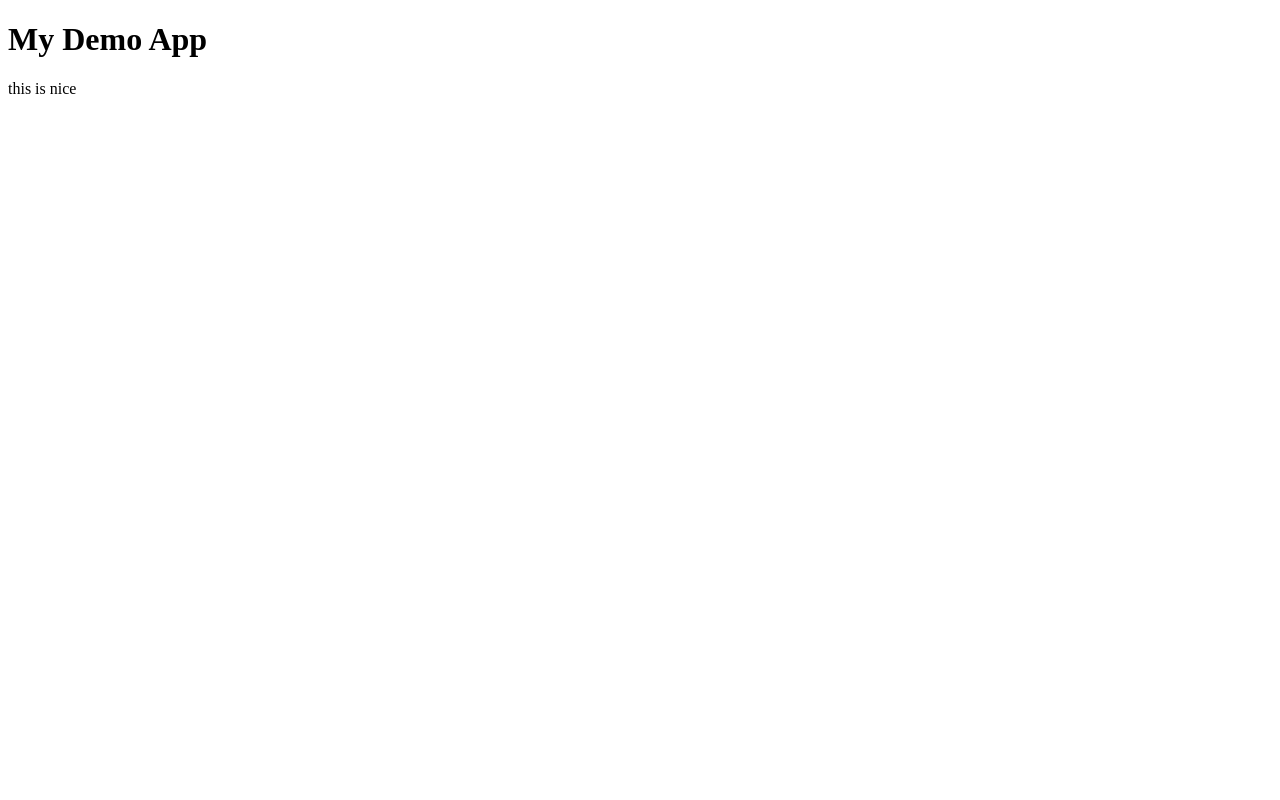
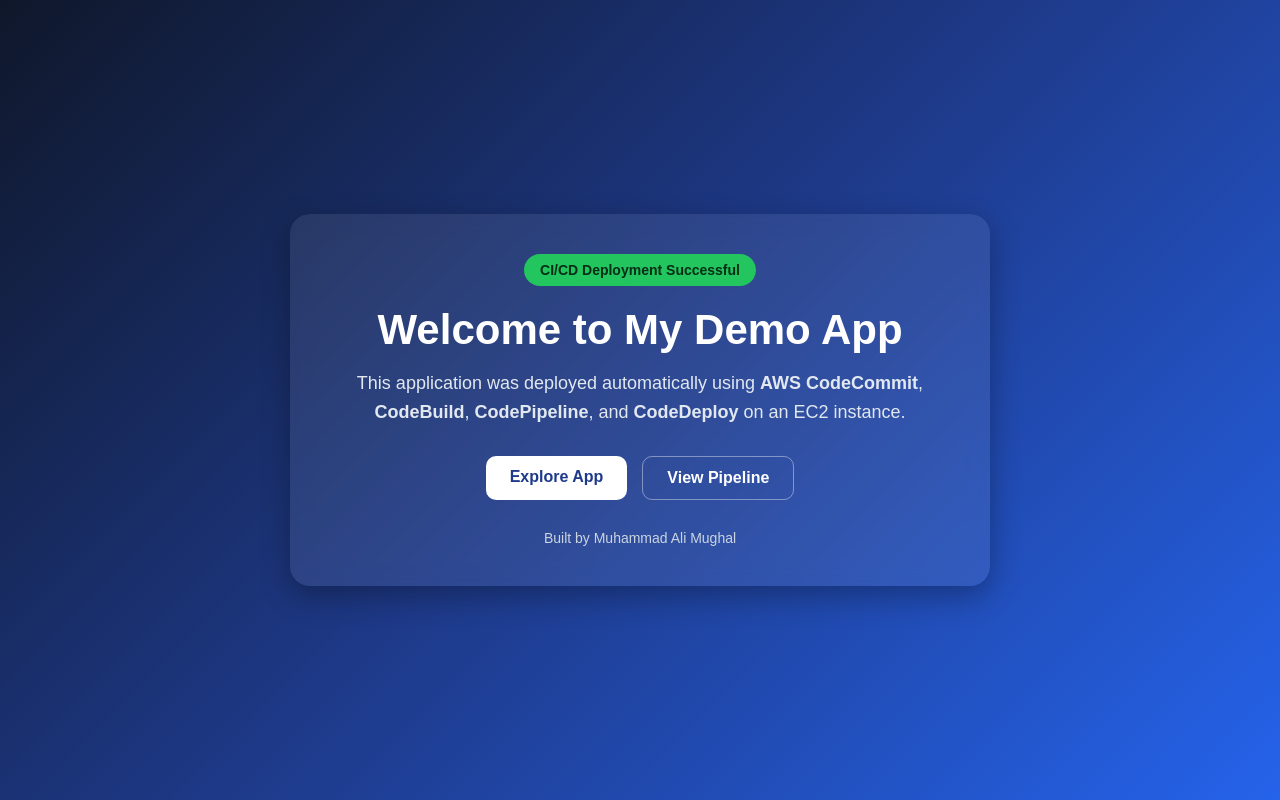
Before and after one commit to aleemughal001/aws-cicd-demo-app, a plain HTML site: page index.html in a window 1280 px wide. Drawn offline with Linux system fonts and the light colour scheme.

Commit message:
Update landing page design

```diff
--- a/index.html
+++ b/index.html
@@ -1,3 +1,119 @@
 <!DOCTYPE html>
-<h1>My Demo App</h1>
-<p>this is nice</p>
+<html lang="en">
+<head>
+  <meta charset="UTF-8" />
+  <meta name="viewport" content="width=device-width, initial-scale=1.0" />
+  <title>Demo App</title>
+  <style>
+    * {
+      margin: 0;
+      padding: 0;
+      box-sizing: border-box;
+      font-family: Arial, sans-serif;
+    }
+
+    body {
+      min-height: 100vh;
+      background: linear-gradient(135deg, #0f172a, #1e3a8a, #2563eb);
+      display: flex;
+      justify-content: center;
+      align-items: center;
+      color: white;
+      padding: 20px;
+    }
+
+    .card {
+      max-width: 700px;
+      width: 100%;
+      background: rgba(255, 255, 255, 0.08);
+      backdrop-filter: blur(10px);
+      border-radius: 20px;
+      padding: 40px;
+      text-align: center;
+      box-shadow: 0 10px 30px rgba(0, 0, 0, 0.3);
+    }
+
+    .badge {
+      display: inline-block;
+      background: #22c55e;
+      color: #052e16;
+      padding: 8px 16px;
+      border-radius: 999px;
+      font-size: 14px;
+      font-weight: bold;
+      margin-bottom: 20px;
+    }
+
+    h1 {
+      font-size: 42px;
+      margin-bottom: 15px;
+    }
+
+    p {
+      font-size: 18px;
+      line-height: 1.6;
+      color: #e2e8f0;
+      margin-bottom: 30px;
+    }
+
+    .buttons {
+      display: flex;
+      gap: 15px;
+      justify-content: center;
+      flex-wrap: wrap;
+    }
+
+    .btn {
+      text-decoration: none;
+      padding: 12px 24px;
+      border-radius: 10px;
+      font-weight: bold;
+      transition: 0.3s ease;
+    }
+
+    .btn-primary {
+      background: white;
+      color: #1e3a8a;
+    }
+
+    .btn-primary:hover {
+      background: #e2e8f0;
+    }
+
+    .btn-secondary {
+      border: 1px solid rgba(255,255,255,0.4);
+      color: white;
+    }
+
+    .btn-secondary:hover {
+      background: rgba(255,255,255,0.1);
+    }
+
+    .footer {
+      margin-top: 30px;
+      font-size: 14px;
+      color: #cbd5e1;
+    }
+  </style>
+</head>
+<body>
+  <div class="card">
+    <div class="badge">CI/CD Deployment Successful</div>
+    <h1>Welcome to My Demo App</h1>
+    <p>
+      This application was deployed automatically using
+      <strong>AWS CodeCommit</strong>, <strong>CodeBuild</strong>,
+      <strong>CodePipeline</strong>, and <strong>CodeDeploy</strong> on an EC2 instance.
+    </p>
+
+    <div class="buttons">
+      <a href="#" class="btn btn-primary">Explore App</a>
+      <a href="#" class="btn btn-secondary">View Pipeline</a>
+    </div>
+
+    <div class="footer">
+      Built by Muhammad Ali Mughal
+    </div>
+  </div>
+</body>
+</html>
```
